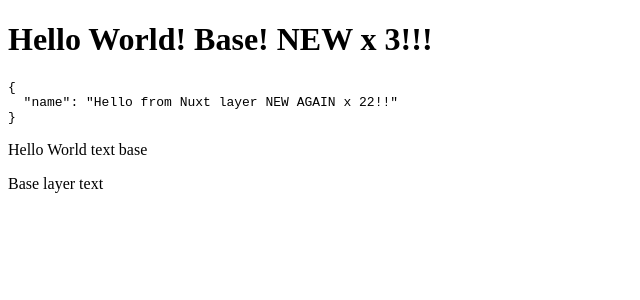
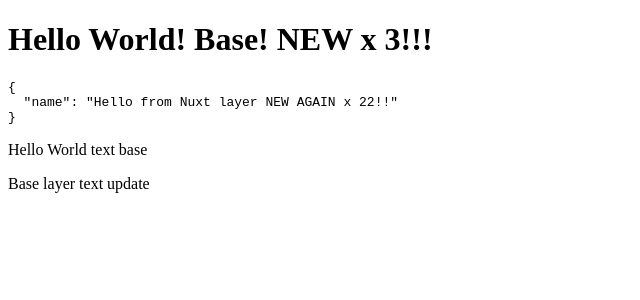
Before and after one commit to deetz99/nuxt-layers-monorepo, a Nuxt app in the folder packages/base-ui/: page / in a window 1280 px wide. Shown: the top 300 px of the page, without its empty margins (0-640 px from the left). Built offline with nearby package versions, Linux system fonts and the light colour scheme.

Commit message:
updaet app.vue text

```diff
--- a/packages/base-ui/app/app.vue
+++ b/packages/base-ui/app/app.vue
@@ -4,7 +4,7 @@
       <div class="flex flex-col lg:flex-row lg:gap-6 grow">
         <div class="grow max-w-full overflow-hidden">
           <HelloWorld />
-          Base layer text
+          Base layer text update
         </div>
       </div>
     </div>
```
Also changed, not shown: 1 other file (tests, documents, lock files or other folders).
